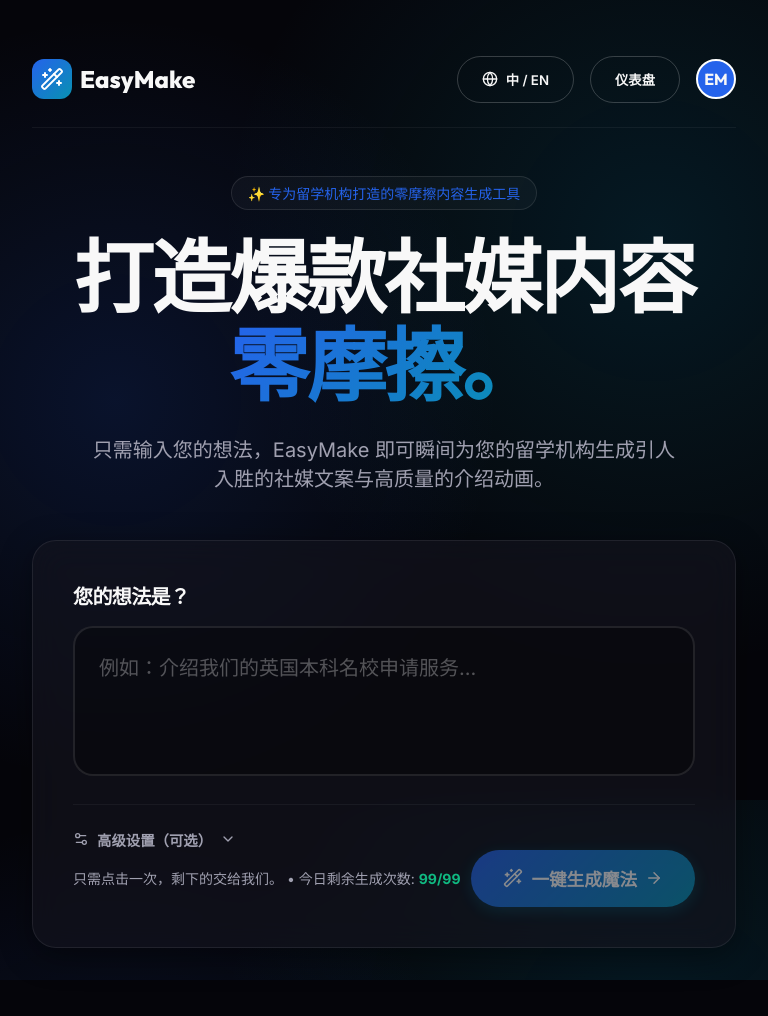
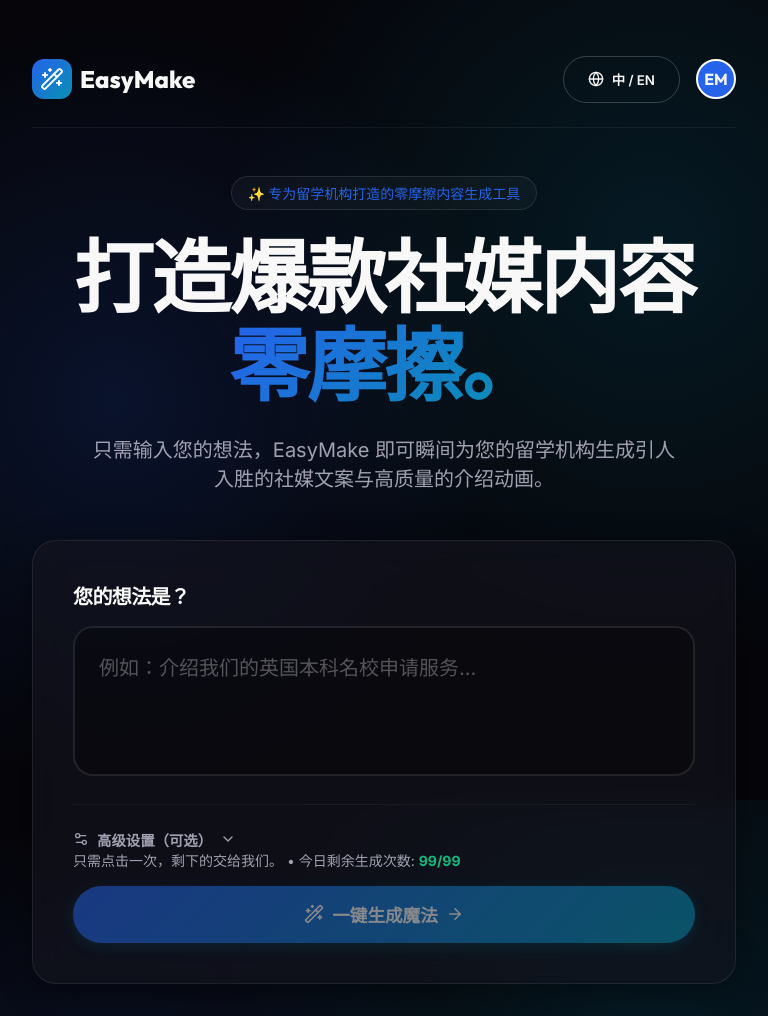
Before and after one commit to Jamie12355/EasyMake, a React (Vite) app: page / in a window 768 px wide. Before the commit the page ends 980 px from the top, so only its background shows below. Built offline with nearby package versions, Linux system fonts and the light colour scheme.

Commit message:
style: implement mobile responsive layout for advanced settings and hero

```diff
--- a/src/App.css
+++ b/src/App.css
@@ -26,9 +26,15 @@
 }
 
 .hero-title {
-  font-size: 4rem;
+  font-size: 2.5rem;
   line-height: 1.1;
   margin-bottom: 1.5rem;
+}
+
+@media (min-width: 480px) {
+  .hero-title {
+    font-size: 3.5rem;
+  }
 }
 
 @media (min-width: 768px) {
--- a/src/App.jsx
+++ b/src/App.jsx
@@ -362,7 +362,7 @@ function App() {
             <Globe size={16} />
             <span style={{ fontFamily: 'Inter', fontWeight: 600 }}>{t.langCode}</span>
           </button>
-          <button className="btn-secondary">{t.dashboard}</button>
+          <button className="btn-secondary hide-on-mobile">{t.dashboard}</button>
           <div className="avatar">EM</div>
         </div>
       </nav>
@@ -407,7 +407,7 @@ function App() {
 
               {showAdvanced && (
                 <div style={{ marginTop: '1.5rem', display: 'grid', gridTemplateColumns: '1fr', gap: '1rem', animation: 'fadeIn 0.3s ease' }}>
-                  <div style={{ display: 'grid', gridTemplateColumns: '1fr 1fr', gap: '1rem' }}>
+                  <div className="grid-2-col">
                     <div className="flex-col flex gap-2">
                       <label style={{ fontSize: '0.875rem', color: 'var(--text-secondary)' }}>{t.tones}</label>
                       <input className="magic-input" style={{ fontSize: '0.95rem', padding: '0.8rem', minHeight: 'auto', borderRadius: '12px', background: 'rgba(0,0,0,0.2)' }} placeholder={t.tonesPlaceholder} value={advancedArgs.tones} onChange={e => setAdvancedArgs({ ...advancedArgs, tones: e.target.value })} />
@@ -428,7 +428,7 @@ function App() {
                     </div>
                   </div>
 
-                  <div style={{ display: 'grid', gridTemplateColumns: '1fr 1fr', gap: '1rem' }}>
+                  <div className="grid-2-col">
                     <div className="flex-col flex gap-2">
                       <label style={{ fontSize: '0.875rem', color: 'var(--text-secondary)' }}>{t.bgInfo}</label>
                       <input className="magic-input" style={{ fontSize: '0.95rem', padding: '0.8rem', minHeight: 'auto', borderRadius: '12px', background: 'rgba(0,0,0,0.2)' }} placeholder={t.bgInfoPlaceholder} value={advancedArgs.bgInfo} onChange={e => setAdvancedArgs({ ...advancedArgs, bgInfo: e.target.value })} />
@@ -439,7 +439,7 @@ function App() {
                     </div>
                   </div>
 
-                  <div style={{ display: 'grid', gridTemplateColumns: '1fr 1fr', gap: '1rem' }}>
+                  <div className="grid-2-col">
                     {/* Feature 4: Target University Lexicon */}
                     <div className="flex-col flex gap-2">
                       <label style={{ fontSize: '0.875rem', color: 'var(--text-secondary)' }}>{t.targetUniv}</label>
@@ -467,7 +467,7 @@ function App() {
                     </div>
                   </div>
 
-                  <div style={{ display: 'grid', gridTemplateColumns: '1fr 1fr', gap: '1rem' }}>
+                  <div className="grid-2-col">
                     <div className="flex-col flex gap-2">
                       <label style={{ fontSize: '0.875rem', color: 'var(--text-secondary)' }}>{t.cameraMove}</label>
                       <select
@@ -499,7 +499,7 @@ function App() {
                   </div>
 
                   {/* Features 2 & 3: Urgency Hooks & CTAs */}
-                  <div style={{ display: 'grid', gridTemplateColumns: '1fr 1fr', gap: '1rem', marginTop: '0.5rem' }}>
+                  <div className="grid-2-col" style={{ marginTop: '0.5rem' }}>
                     <div className="flex-col flex gap-1 p-3" style={{ background: 'rgba(255,255,255,0.02)', borderRadius: '12px', border: '1px solid rgba(255,255,255,0.05)' }}>
                       <label style={{ display: 'flex', alignItems: 'center', gap: '0.5rem', color: 'var(--text-primary)', fontSize: '0.875rem', cursor: 'pointer', fontWeight: 500 }}>
                         <input type="checkbox" checked={advancedArgs.urgencyHook} onChange={(e) => setAdvancedArgs({ ...advancedArgs, urgencyHook: e.target.checked })} style={{ width: '16px', height: '16px', accentColor: 'var(--accent-primary)' }} />
@@ -521,7 +521,7 @@ function App() {
               )}
             </div>
 
-            <div className="flex justify-between items-center mt-6">
+            <div className="flex justify-between items-center mt-6 flex-mobile-col">
               <span style={{ fontSize: '0.875rem', color: 'var(--text-secondary)' }}>
                 {t.ideaFooter} • {t.generationsLeft} <strong style={{ color: generationsUsed >= 99 ? '#ef4444' : '#10b981' }}>{99 - generationsUsed}/99</strong>
               </span>
--- a/src/index.css
+++ b/src/index.css
@@ -65,8 +65,14 @@ h1-gradient {
   border: 1px solid var(--glass-border);
   box-shadow: var(--glass-shadow);
   border-radius: 24px;
-  padding: 2.5rem;
+  padding: 1.5rem;
   transition: transform 0.3s ease, box-shadow 0.3s ease;
+}
+
+@media (min-width: 768px) {
+  .glass-panel {
+    padding: 2.5rem;
+  }
 }
 
 .glass-panel:hover {
@@ -199,12 +205,20 @@ h1-gradient {
   border: 2px solid rgba(255, 255, 255, 0.1);
   color: white;
   font-family: 'Inter', sans-serif;
-  font-size: 1.25rem;
-  padding: 1.5rem;
-  border-radius: 20px;
+  font-size: 1rem;
+  padding: 1rem;
+  border-radius: 16px;
   resize: none;
   outline: none;
   transition: all 0.3s ease;
+}
+
+@media (min-width: 768px) {
+  .magic-input {
+    font-size: 1.25rem;
+    padding: 1.5rem;
+    border-radius: 20px;
+  }
 }
 
 .magic-input:focus {
@@ -221,7 +235,13 @@ h1-gradient {
 .container {
   max-width: 1200px;
   margin: 0 auto;
-  padding: 2rem;
+  padding: 1rem;
+}
+
+@media (min-width: 768px) {
+  .container {
+    padding: 2rem;
+  }
 }
 
 .text-center {
@@ -316,6 +336,36 @@ h1-gradient {
   color: var(--text-primary);
 }
 
+/* Mobile Utilities */
+.grid-2-col {
+  display: grid;
+  grid-template-columns: 1fr;
+  gap: 1rem;
+}
+
+@media (min-width: 768px) {
+  .grid-2-col {
+    grid-template-columns: 1fr 1fr;
+  }
+}
+
+@media (max-width: 768px) {
+  .flex-mobile-col {
+    flex-direction: column;
+    align-items: stretch !important;
+    gap: 1rem !important;
+  }
+
+  .hide-on-mobile {
+    display: none !important;
+  }
+
+  .navbar {
+    padding: 1rem 0;
+    margin-bottom: 2rem;
+  }
+}
+
 /* Skeleton Loading */
 .skeleton {
   background: linear-gradient(90deg, rgba(255, 255, 255, 0.05) 25%, rgba(255, 255, 255, 0.1) 50%, rgba(255, 255, 255, 0.05) 75%);
```
